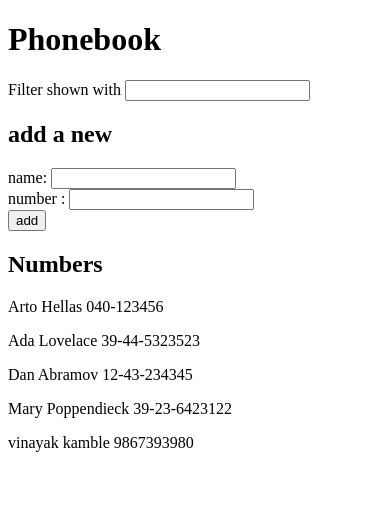
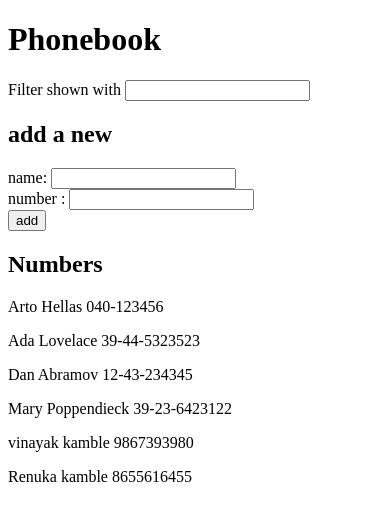
Before and after one commit to CodeWithVinayakKamble/fullstackopen, a React (Vite) app in the folder part2/phonebook/: page / in a window 390 px wide. Shown: the top 520 px of the page. Built offline with nearby package versions, Linux system fonts and the light colour scheme; data requests are answered from the project's data file.

Commit message:
phonebook exercise 2.13 step-8  completed - Extracted  code that handles the communication with the backend into its own module

```diff
--- a/part2/phonebook/db.json
+++ b/part2/phonebook/db.json
@@ -24,6 +24,11 @@
       "name": "vinayak kamble",
       "number": "9867393980",
       "id": "GKqXrhpxX6Y"
+    },
+    {
+      "name": "Renuka kamble",
+      "number": "8655616455",
+      "id": "cnY-pNAN3rk"
     }
   ],
   "$schema": "./node_modules/json-server/schema.json"
--- a/part2/phonebook/src/App.jsx
+++ b/part2/phonebook/src/App.jsx
@@ -1,5 +1,5 @@
 import { useState, useEffect } from "react";
-import axios from 'axios';
+import personServices from './services/persons';
 
 const Filter = ({ value, handler }) => {
   return (
@@ -53,10 +53,9 @@
 
   // fetching data here
   useEffect(() => {
-    axios
-      .get('http://localhost:3001/persons')
-      .then(response => {
-        const { data } = response;
+    personServices
+      .getAll()
+      .then(data => {
         setPersons(data)
       })
   }, [])
@@ -82,14 +81,13 @@
     };
 
     // Connection to the backend (fake-server)
-    axios
-      .post('http://localhost:3001/persons', personObject)
-      .then(response => {
-        const { data } = response;
-        setPersons([...persons, data]);
+
+    personServices
+      .create(personObject)
+      .then(returnedPerson => {
+        setPersons([...persons, returnedPerson])
         setNewName('')
         setNewNumber('')
-
       })
   };
 
--- /dev/null
+++ b/part2/phonebook/src/services/persons.js
@@ -0,0 +1,22 @@
+import axios from "axios";
+
+const baseUrl = 'http://localhost:3001/persons';
+
+const getAll = () => {
+    const request = axios.get(baseUrl);
+    return request.then(response => {
+        const { data } = response;
+        return data
+    })
+};
+
+const create = (newObject) => {
+    const request = axios.post(baseUrl, newObject);
+    return request.then(response => {
+        const { data } = response;
+        return data
+    })
+};
+
+
+export default { getAll, create };
```
